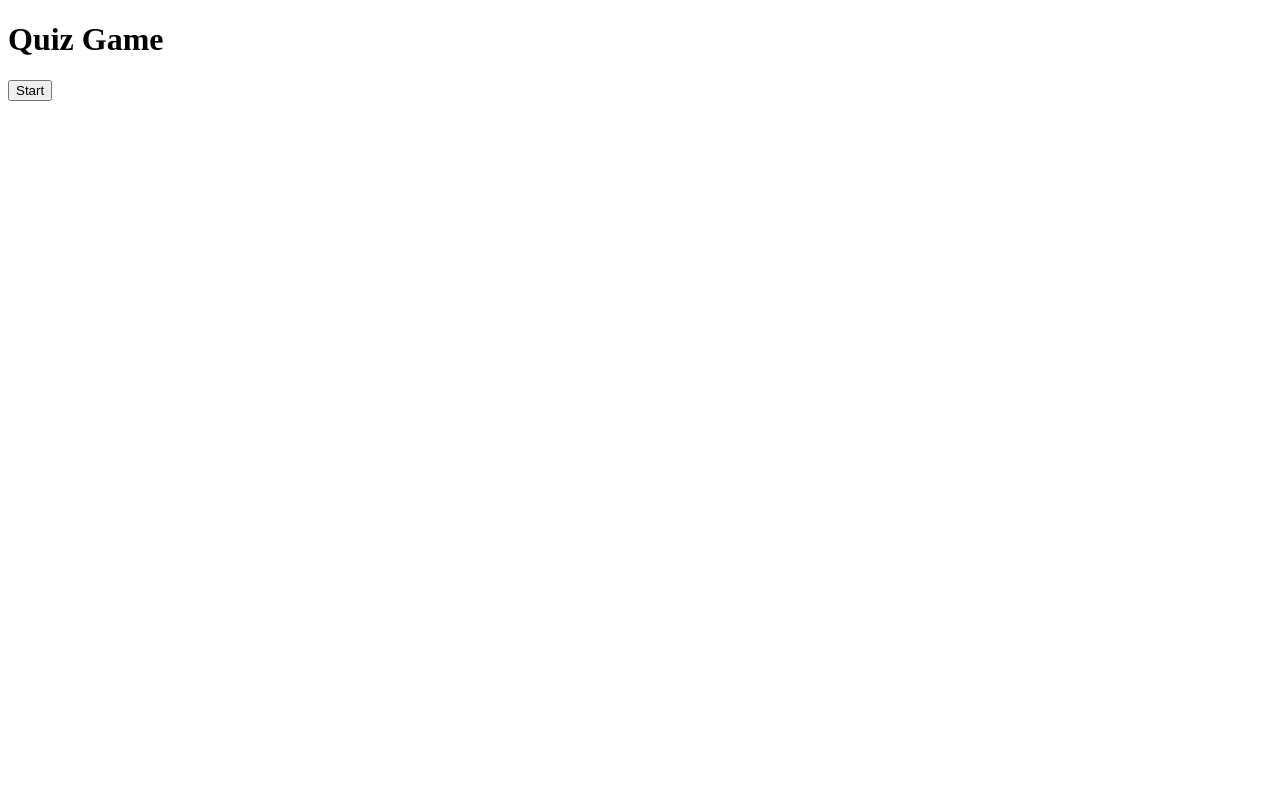
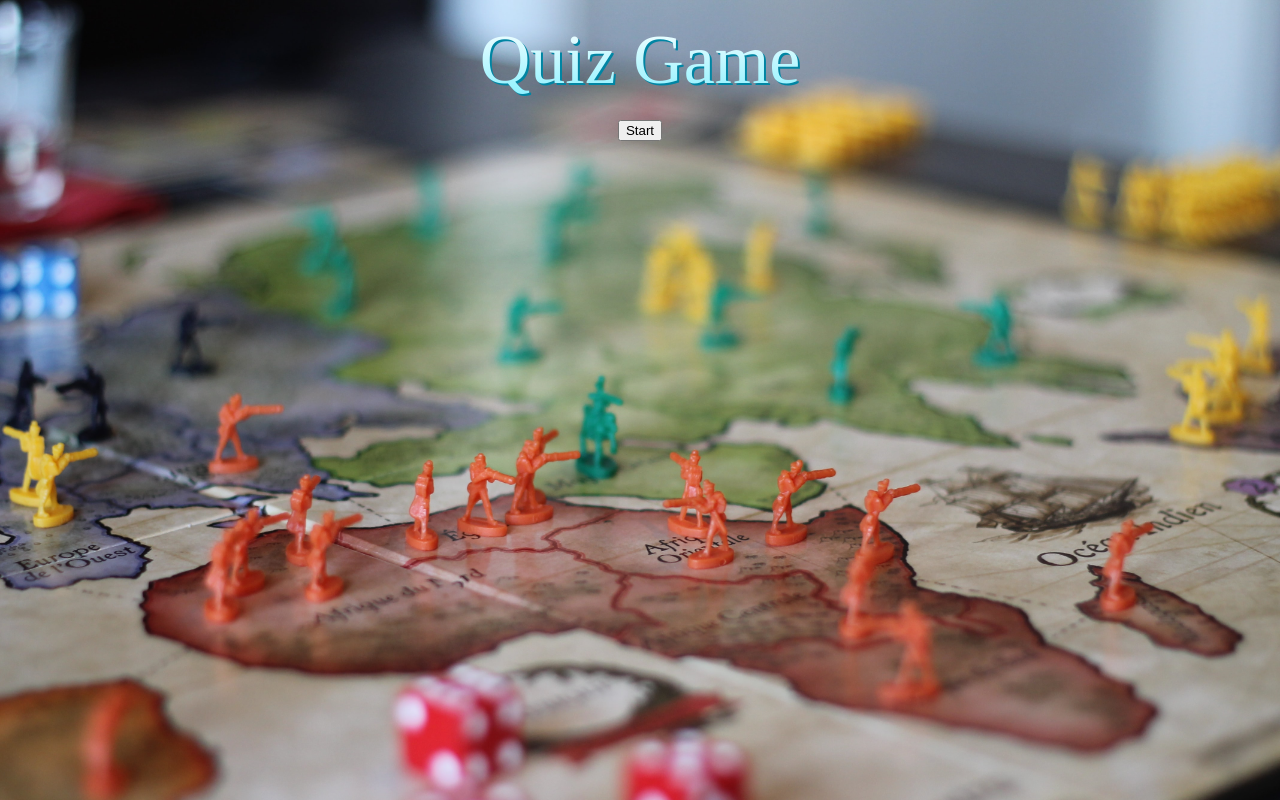
Before and after one commit to mikel-js/react-ts-quiz, a React (Create React App) app: page / in a window 1280 px wide. Built offline with nearby package versions, Linux system fonts and the light colour scheme.

Commit message:
feat: add background and inital style

```diff
--- a/src/App.style.ts
+++ b/src/App.style.ts
@@ -1,4 +1,4 @@
-import { createGlobalStyle } from 'styled-components';
+import styled, { createGlobalStyle } from 'styled-components';
 import backGroundImage from './images/games.jpg';
 
 export const GlobalStyle = createGlobalStyle`
@@ -7,6 +7,43 @@ export const GlobalStyle = createGlobalStyle`
   }
 
   body {
-    background-image: url(${backGroundImage})
+    background-image: url(${backGroundImage});
+    background-size: cover;
+    margin: 0;
+    padding: 0 20px;
+    display: flex;
+    justify-content: center;
   }
 `;
+
+export const Wrapper = styled.div`
+  display: flex;
+  flex-direction: column;
+  align-items: center;
+
+  > p {
+    color: #fff;
+  }
+
+  .score {
+    color: #fff;
+    font-size: 2rem;
+    margin: 0;
+  }
+
+  h1 {
+    font-family: Fascinate Inline;
+    background-image: linear-gradient(180deg, #fff, #87f1ff);
+    font-weight: 400;
+    background-size: 100%;
+    background-clip: text;
+    -webkit-background-clip: text;
+    -webkit-text-fill-color: transparent;
+    -moz-background-clip: text;
+    -moz-text-fill-color: transparent;
+    filter: drop-shadow(2px 2px #0085a3);
+    font-size: 70px;
+    text-align: center;
+    margin: 20px;
+  }
+`;
--- a/src/App.tsx
+++ b/src/App.tsx
@@ -1,5 +1,6 @@
-import React, { useState } from 'react';
+import React, { Fragment, useState } from 'react';
 import { Difficulty, fetchQuizQuestions, QuestionState } from './API';
+import { GlobalStyle, Wrapper } from './App.style';
 import QuestionCard from './components/QuestionCard';
 
 export type AnswerObject = {
@@ -63,7 +64,9 @@ const App = () => {
     }
   };
   return (
-    <div className='App'>
+    <Fragment>
+      <GlobalStyle />
+      <Wrapper className='App'>
         <h1>Quiz Game</h1>
         {gameOver || userAnswer.length === TOTAL_QUESTIONS ? (
           <button className='start' onClick={startQuiz}>
@@ -90,7 +93,8 @@ const App = () => {
             Next Question
           </button>
         ) : null}
-    </div>
+      </Wrapper>
+    </Fragment>
   );
 };
 
```
Lines whose indentation alone changed are shown as unchanged.
